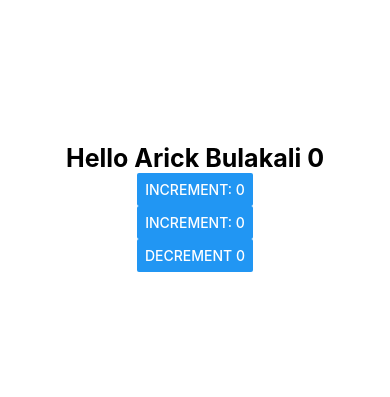
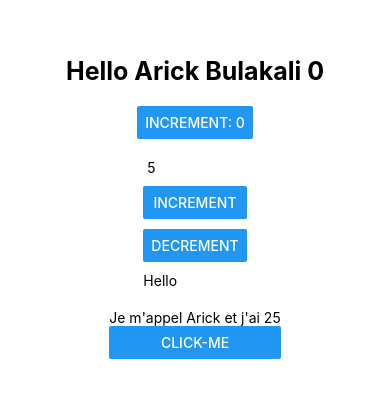
Before and after one commit to NdekoCode/react-native-discovery, a React Native app: screen / in a window 390 px wide. Shown: the part 215-612 px from the top of the page. Built offline with nearby package versions, Linux system fonts and the light colour scheme.

Commit message:
docs: understand state, props, children and events with react-native

```diff
--- a/App.js
+++ b/App.js
@@ -1,16 +1,18 @@
-import { StatusBar } from 'expo-status-bar';
-import { Text, View,Button } from 'react-native';
+import { StatusBar } from "expo-status-bar";
+import { Text, View, Button } from "react-native";
 
-import styles from './styles/global.js'
-import { Compter } from './Compter.js';
-import { useCounter } from './libs/hooks/useCounter.js';
+import styles from "./styles/global.js";
+import { Compter } from "./Compter.js";
+import { useCounter } from "./libs/hooks/useCounter.js";
+import UserComp from "./UserComp.js";
 export default function App() {
-  const [count,increment] =useCounter();
+  const [count, increment] = useCounter();
   return (
-    <View style={styles.container}>
-    <Text style={styles.text}>Hello Arick Bulakali {count}</Text>
-  <Button title={`Increment: ${count}`} onPress={increment}/>
-      <Compter/>
+    <View style={styles.containerShadow}>
+      <Text style={styles.text}>Hello Arick Bulakali {count}</Text>
+      <Button title={`Increment: ${count}`} onPress={increment} />
+      <Compter initialValue={5} step={2}>Hello</Compter>
+      <UserComp/>
       <StatusBar style="auto" />
     </View>
   );
--- a/Compter.js
+++ b/Compter.js
@@ -1,14 +1,22 @@
-import { Button, Text } from 'react-native'
-import { useCounter } from './libs/hooks/useCounter'
-import styles from './styles/global';
+import { Button, StyleSheet, Text, View } from "react-native";
+import { useCounter } from "./libs/hooks/useCounter";
 
-export const Compter = ({initialValue=0,step=1}) => {
-    const [count,increment,decrement] = useCounter(initialValue,step);
-  return (<>
+export const Compter = ({ initialValue = 0, step = 1,children }) => {
+  const [count, increment, decrement] = useCounter(initialValue, step);
+  return (
+    <View style={compterStyle.view}>
+      <Text> {count}</Text>
+      <Button title={`Increment`} onPress={increment} />
+      <Button title={`Decrement`} onPress={decrement} />
+      <Text>{children}</Text>
+    </View>
+  );
+};
 
-
-  <Button title={`Increment: ${count}`} onPress={increment}/>
-    <Button title={`Decrement ${count}`} onPress={decrement}/>
-  </>
-  )
-}
+const compterStyle = StyleSheet.create({
+  view:{
+    color:'green',
+    fontSize:'25px',
+    gap:10
+  }
+})
--- /dev/null
+++ b/UserComp.js
@@ -0,0 +1,23 @@
+import { useState } from "react"
+import { Button, Text, View } from "react-native"
+
+const UserComp = ()=>{
+    const [user,setUser] = useState({
+        name:'Arick',
+        age:25
+    })
+    const handleChangeUser = ()=>{
+        setUser(d=>({
+            ...d,
+            name:"Cedric",
+            age:26,
+        }))
+    }
+    const getName = (user)=> `Je m'appel ${user.name} et j'ai ${user.age}`;
+    return <View>
+        <Text>{getName(user)}</Text>
+        <Button onPress={handleChangeUser} title="Click-me"/>
+    </View>
+}
+
+export default UserComp;
--- a/styles/global.js
+++ b/styles/global.js
@@ -3,6 +3,7 @@ import { StyleSheet } from "react-native";
 const styles = StyleSheet.create({
     container: {
       flex: 1,
+      fontFamily:'Inter',
       backgroundColor: '#fff',
       alignItems: 'center',
       justifyContent: 'center',
@@ -10,6 +11,18 @@ const styles = StyleSheet.create({
     text:{
         fontSize:25,
         fontWeight:"700",
+    },
+    containerShadow:{
+      padding:10,
+      flex: 1,
+      gap:20,
+      boxShadow:'0 0 15px #0003',
+      borderRadius:10,
+      backgroundColor: '#fff',
+      alignItems: 'center',
+      justifyContent: 'center',
+
     }
+
   });
   export default styles;
```
